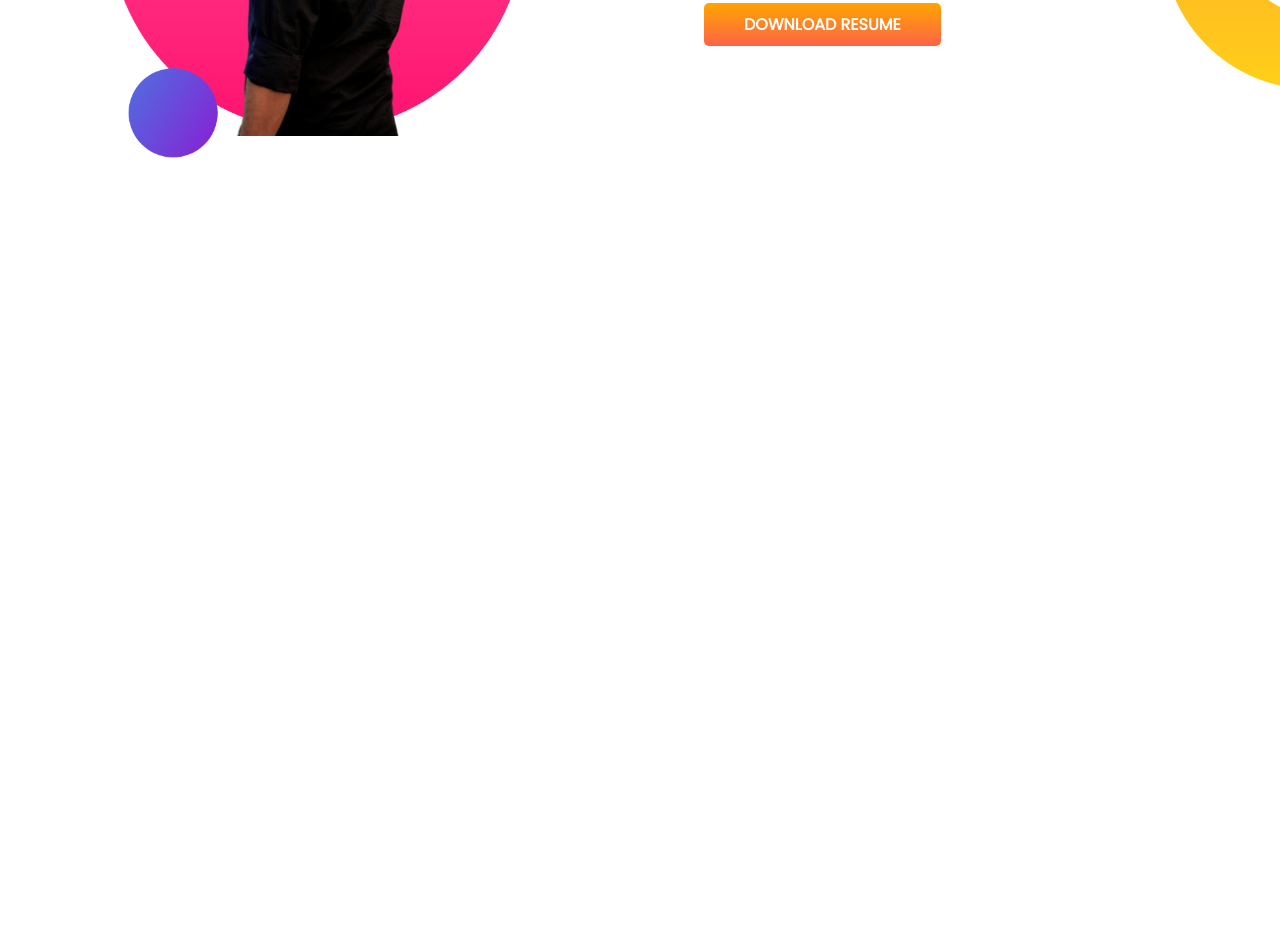
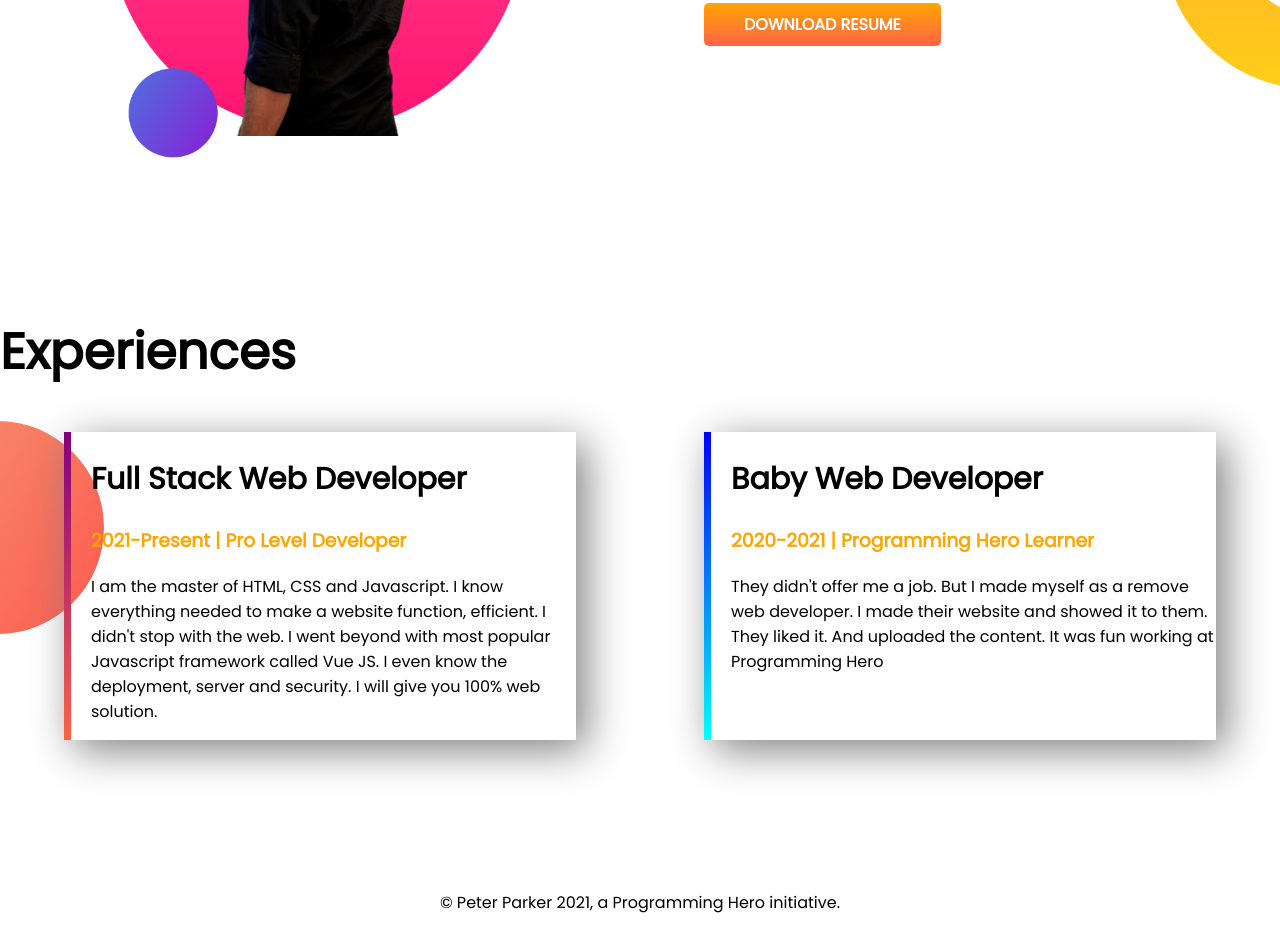
Before and after one commit to RnsRubel/my-portfolio, a plain HTML site: page index.html in a window 1280 px wide. Shown: the part 899-1830 px from the top of the page. Before the commit the page ends 1214 px from the top, so only its background shows below. Drawn offline with Linux system fonts and the light colour scheme.

Commit message:
experience area

```diff
--- a/index.html
+++ b/index.html
@@ -12,7 +12,7 @@
 
 </head>
 <body>
- <section class="banner-area">
+ <section class="banner-area flexable-container">
     <div class="half-width">
         <h1>Welcome To</h1>
         <h1><span class="orange-color">Rns Rubel</span> World!!</h1>
@@ -25,7 +25,7 @@
        </div>
  </section>
 
- <section class="dream-area">
+ <section class="dream-area flexable-container">
    <div class="half-width">
        <img src="image/rns.png" alt="" srcset="">
    </div>
@@ -37,5 +37,26 @@
    </div>
  </section>
 
+ <section class="experiencr-area">
+     <h1>Experiences</h1>
+     <div class="flexable-container">
+        <div id="full-web" class="experience-div">
+            <h2>Full Stack Web Developer</h2>
+            <h3 class="orange-color">2021-Present | Pro Level Developer</h3>
+            <p>I am the master of HTML, CSS and Javascript. I know everything needed to make a website function, efficient. I didn't stop with the web. I went beyond with most popular Javascript framework called Vue JS. I even know the deployment, server and security. I will give you 100% web solution.</p>
+        </div>
+        <div id="baby-web" class="experience-div">
+            <h2>Baby Web Developer</h2>
+            <h3 class="orange-color">2020-2021 | Programming Hero Learner</h3>
+            <p>They didn't offer me a job. But I made myself as a remove web developer. I made their website and showed it to them. They liked it. And uploaded the content. It was fun working at Programming Hero</p>
+        </div>
+     </div>
+
+ </section>
+
+ <footer>
+     <p>© Peter Parker 2021, a Programming Hero initiative.</p>
+ </footer>
+
 </body>
 </html>
--- a/style.css
+++ b/style.css
@@ -5,10 +5,13 @@ body{
  h1{
      font-size: 50px;
  }
+ h2{
+     font-size: 30px;
+ }
  .orange-color{
      color: orange;
  }
- section{
+ .flexable-container{
      display: flex;
      margin-bottom: 150px;
  }
@@ -37,3 +40,32 @@ body{
      background-repeat: no-repeat;
      background-position: right;
  }
+ .experience-div{
+     width: 40%;
+     margin-left: 5%;
+     margin-right: 5%;
+     box-shadow: 10px 10px 40px gray;
+     padding-left: 20px;
+
+ }
+ .experiencr-area{
+     background-image: url(image/exp-bg.png);
+     background-repeat: no-repeat;
+     background-position: left;
+ }
+ #baby-web{
+     border-left: 7px solid;
+     border-image: linear-gradient(blue, cyan
+     );
+     border-image-slice: 1;
+
+ }
+
+ #full-web{
+     border-left: 7px solid;
+     border-image: linear-gradient(purple, tomato);
+     border-image-slice: 1;
+ }
+ footer p{
+     text-align: center;
+ }
```
Also changed, not shown: image/my-bg.png (deleted), image/my-bg2.png (deleted).
